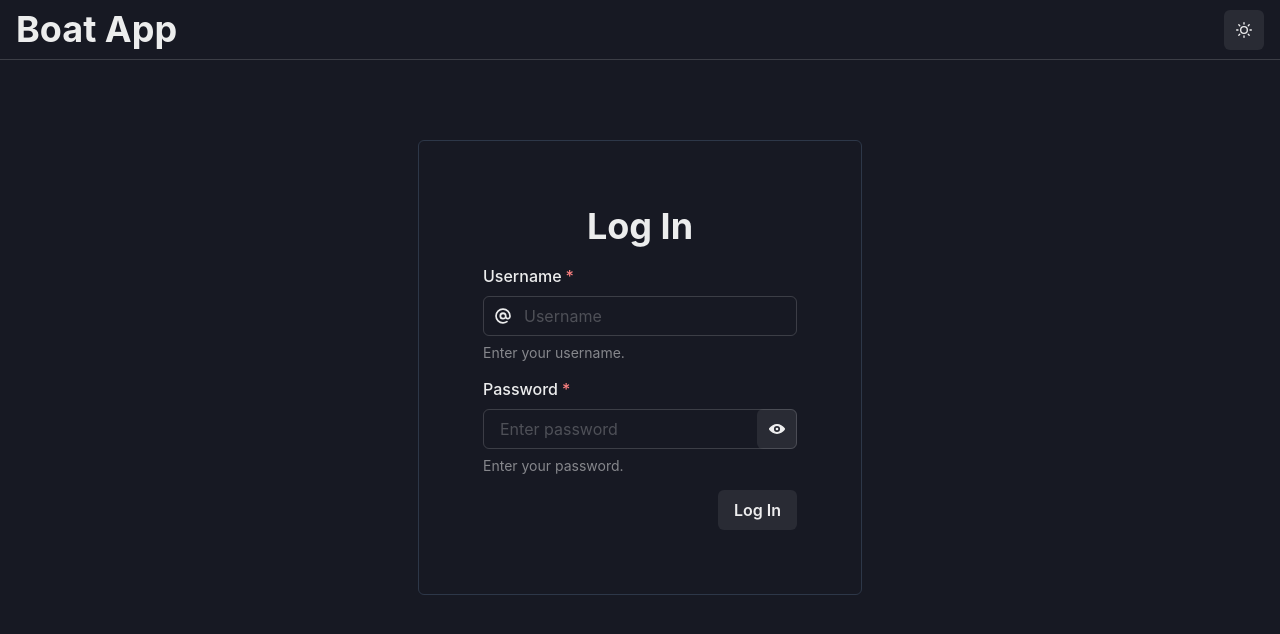
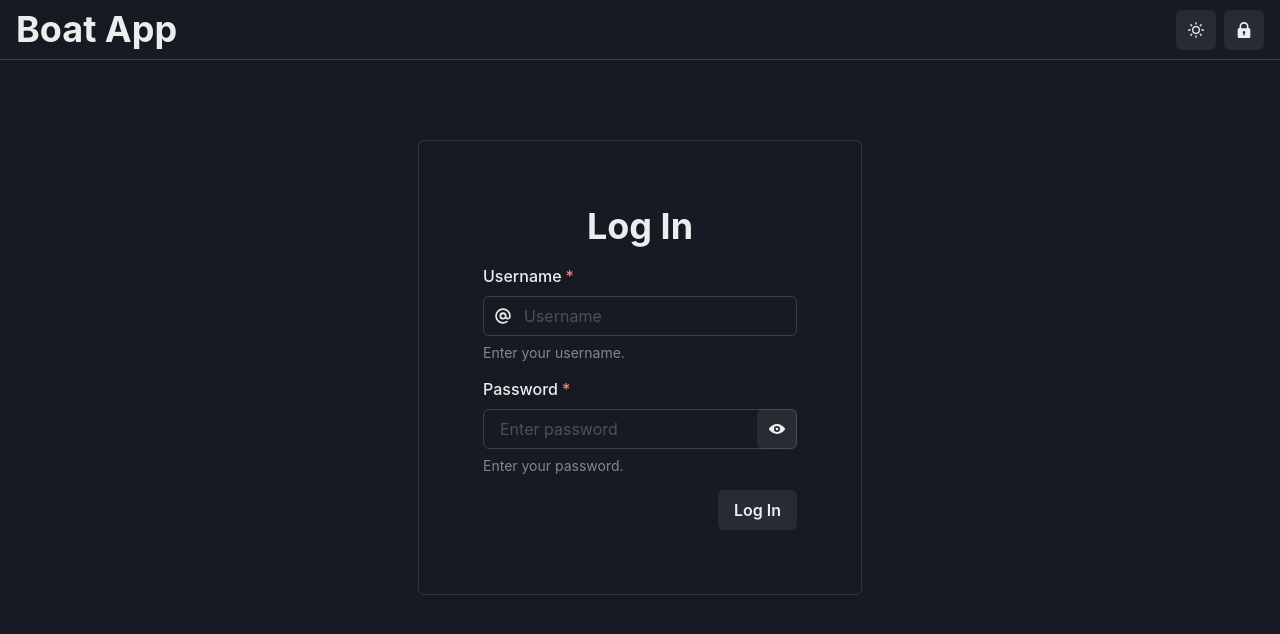
Before and after one commit to Dan6erbond/boat-app, a React (Create React App) app in the folder client/: page / in a window 1280 px wide. Shown: the top 634 px of the page. Built offline with nearby package versions, Linux system fonts and the light colour scheme.

Commit message:
✨ Add sign out button to header

```diff
--- a/client/src/App.tsx
+++ b/client/src/App.tsx
@@ -1,4 +1,4 @@
-import { MoonIcon, SunIcon } from "@chakra-ui/icons";
+import { LockIcon, MoonIcon, SunIcon } from "@chakra-ui/icons";
 import {
   Box,
   Flex,
@@ -6,7 +6,7 @@ import {
   HStack,
   IconButton,
   useColorMode,
-  useColorModeValue
+  useColorModeValue,
 } from "@chakra-ui/react";
 import React from "react";
 import { BrowserRouter as Router, Route, Routes } from "react-router-dom";
@@ -44,6 +44,7 @@ function App() {
                 onClick={toggleColorMode}
               />
             )}
+            <IconButton aria-label="Sign out" icon={<LockIcon />} />
           </HStack>
         </Flex>
         <Box p={4}>
```
